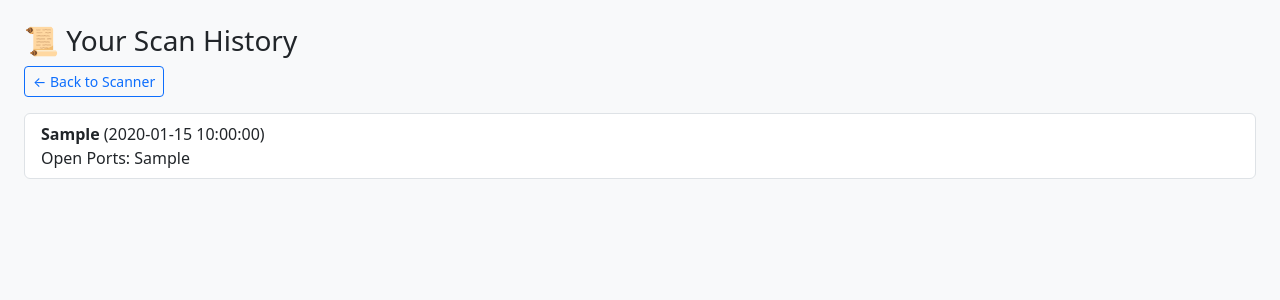
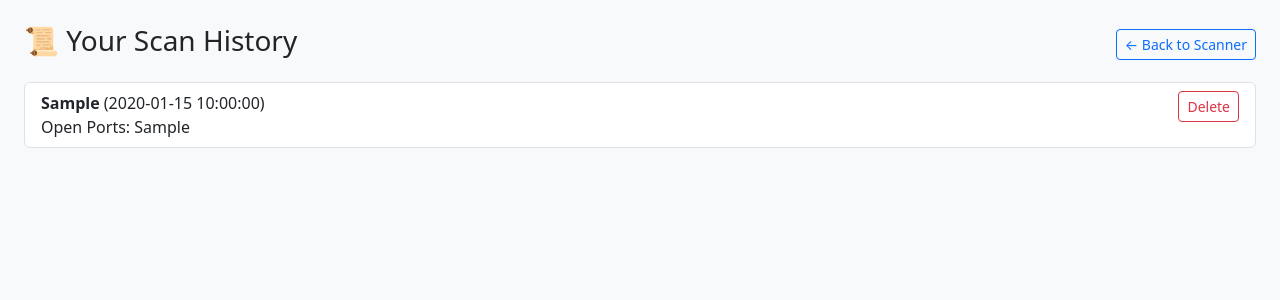
Before and after one commit to deanjroach84/My-flask-app, a Flask app: template templates/history.html in a window 1280 px wide. Shown: the top 300 px of the page. Run offline with Flask 3, Linux system fonts and the light colour scheme; the template is opened without the code that fills it: most values are stand-ins (such as "Sample title", 1, 10 or a date in 2020).

Commit message:
Update history.html
delete history button

```diff
--- a/templates/history.html
+++ b/templates/history.html
@@ -4,17 +4,45 @@
     <meta charset="UTF-8">
     <title>Scan History</title>
     <link href="https://cdn.jsdelivr.net/npm/bootstrap@5.3.3/dist/css/bootstrap.min.css" rel="stylesheet">
+    <script>
+        function deleteScan(scanId, element) {
+            if (!confirm("Are you sure you want to delete this scan?")) return;
+
+            fetch(`/delete_scan/${scanId}`, {
+                method: "POST"
+            })
+            .then(res => res.json())
+            .then(data => {
+                if (data.message) {
+                    element.closest("li").remove();
+                } else {
+                    alert("Failed to delete scan.");
+                }
+            })
+            .catch(() => alert("Error deleting scan."));
+        }
+    </script>
 </head>
 <body class="bg-light text-dark p-4">
-    <h3>📜 Your Scan History</h3>
-    <a href="/" class="btn btn-sm btn-outline-primary mb-3">← Back to Scanner</a>
+    <div class="d-flex justify-content-between align-items-center mb-3">
+        <h3>📜 Your Scan History</h3>
+        <a href="/" class="btn btn-sm btn-outline-primary">← Back to Scanner</a>
+    </div>
 
     {% if history %}
         <ul class="list-group">
         {% for scan in history %}
-            <li class="list-group-item">
-                <strong>{{ scan.target_ip }}</strong> ({{ scan.timestamp }})<br>
-                Open Ports: {{ scan.open_ports | join(', ') if scan.open_ports else 'None' }}
+            <li class="list-group-item d-flex justify-content-between align-items-start">
+                <div>
+                    <strong>{{ scan.target_ip }}</strong> ({{ scan.timestamp }})<br>
+                    Open Ports: {{ scan.open_ports | join(', ') if scan.open_ports else 'None' }}
+                </div>
+                <button
+                    class="btn btn-sm btn-outline-danger"
+                    onclick="deleteScan('{{ scan.id }}', this)"
+                >
+                    Delete
+                </button>
             </li>
         {% endfor %}
         </ul>
```
